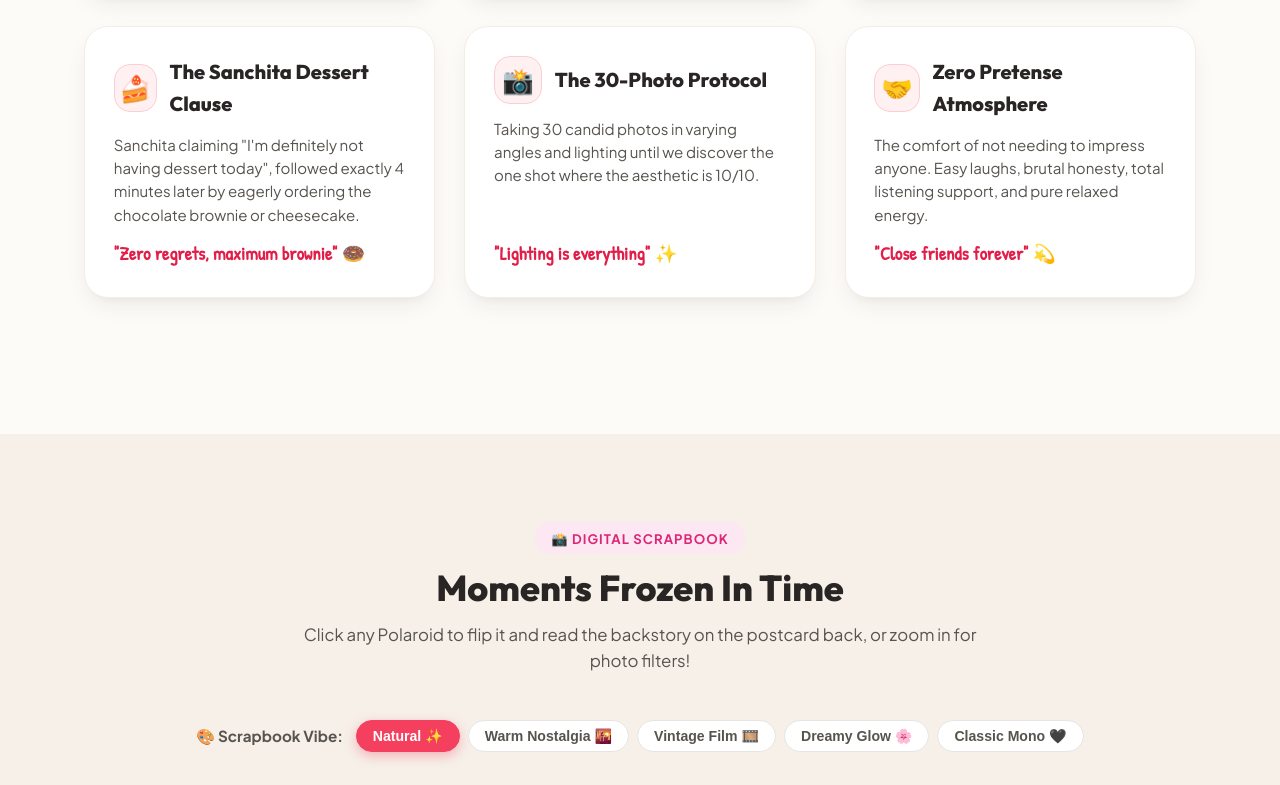
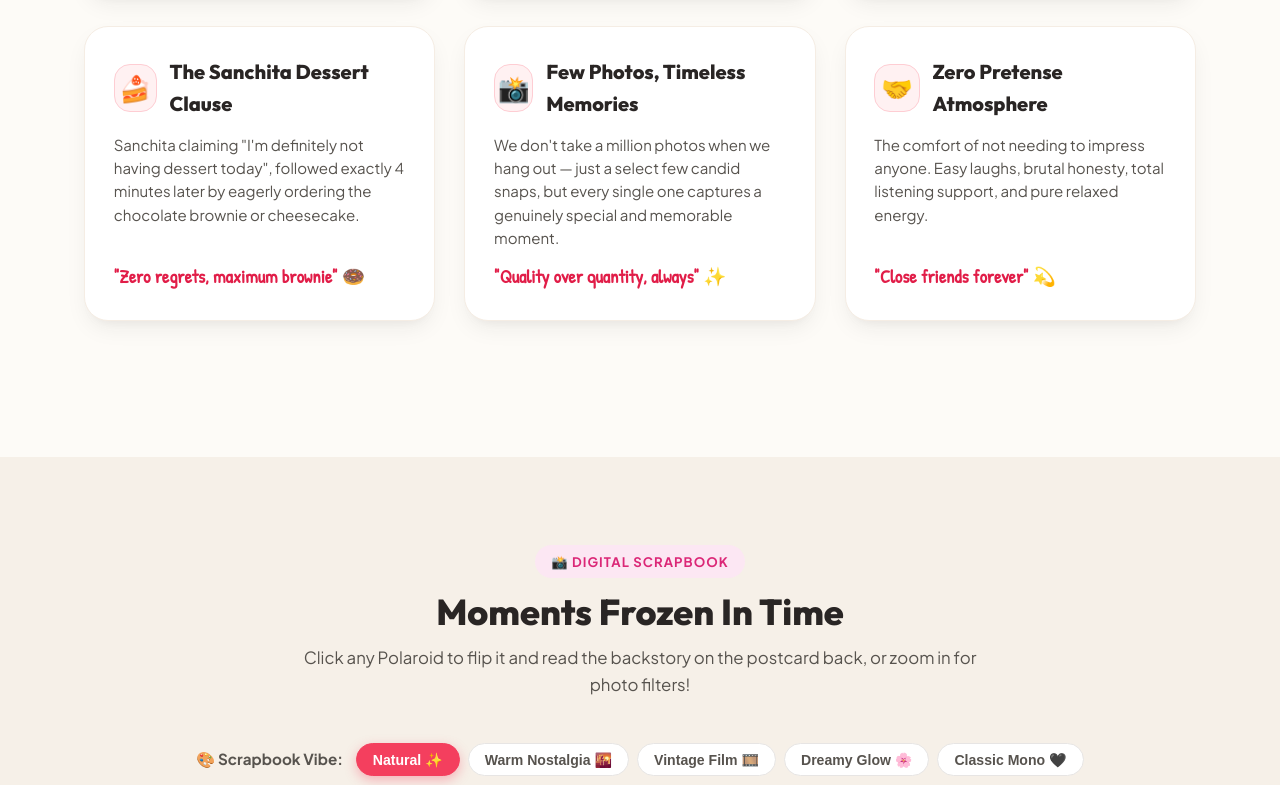
Before and after one commit to sanjitchak/sanchita, a plain HTML site: page index.html in a window 1280 px wide. Shown: the part 2806-3591 px from the top of the page. Drawn offline with nearby package versions, Linux system fonts and the light colour scheme.

Commit message:
Update photo lore: reflect taking few, deeply memorable photos

```diff
--- a/index.html
+++ b/index.html
@@ -2113,12 +2113,12 @@
           <div class="lore-card">
             <div class="lore-header">
               <div class="lore-icon-box">📸</div>
-              <h3 class="lore-title">The 30-Photo Protocol</h3>
+              <h3 class="lore-title">Few Photos, Timeless Memories</h3>
             </div>
             <p class="lore-body">
-              Taking 30 candid photos in varying angles and lighting until we discover the one shot where the aesthetic is 10/10.
+              We don't take a million photos when we hang out — just a select few candid snaps, but every single one captures a genuinely special and memorable moment.
             </p>
-            <span class="lore-tagline">"Lighting is everything" ✨</span>
+            <span class="lore-tagline">"Quality over quantity, always" ✨</span>
           </div>
 
           <!-- Item 6 -->
```
